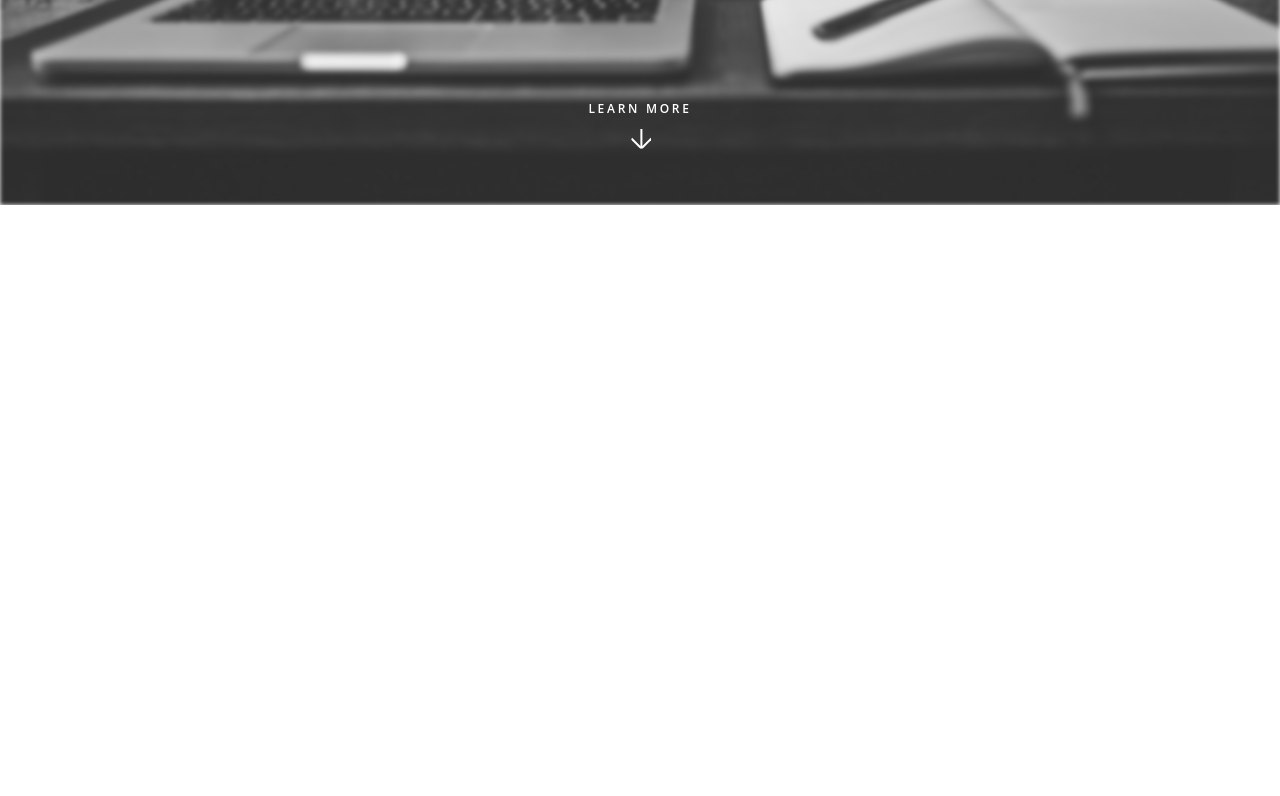
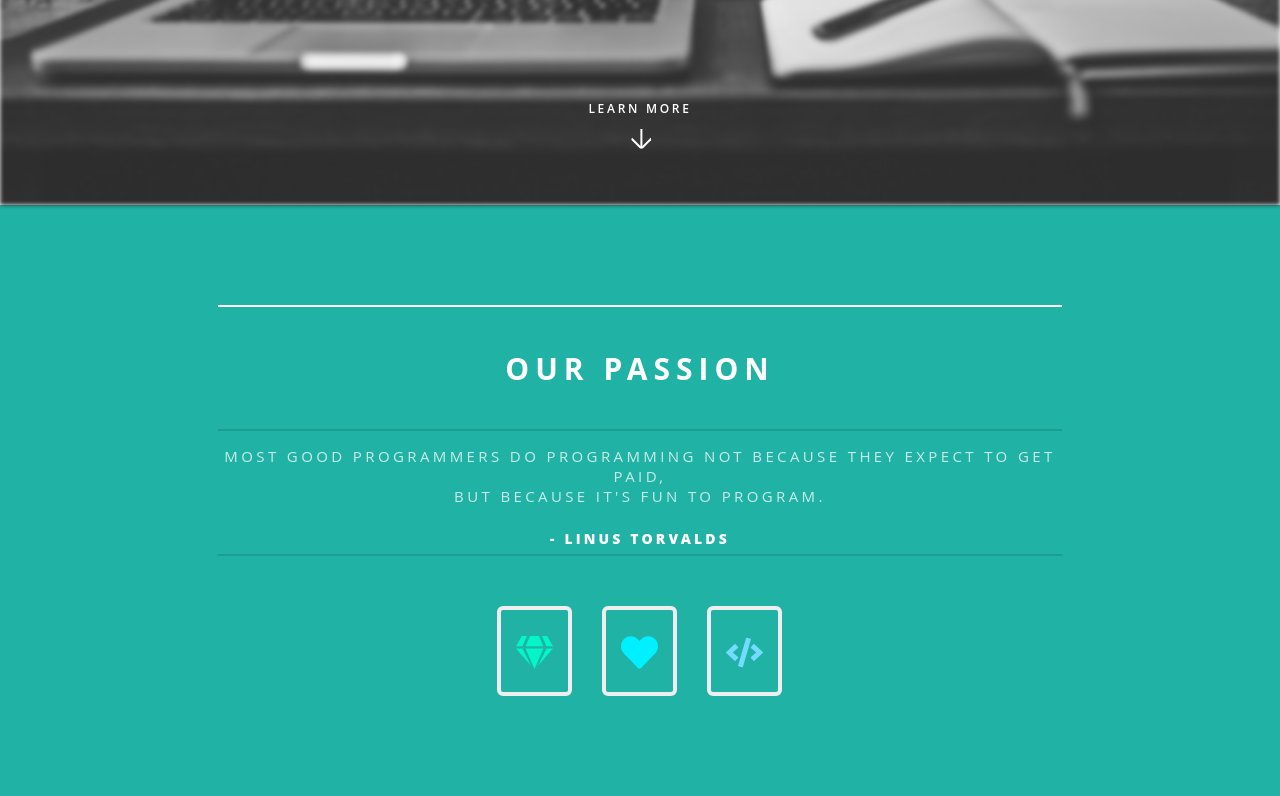
Before and after one commit to RedHoodJT1988/agencyApp, a Gatsby site: page / in a window 1280 px wide. Shown: the part 595-1391 px from the top of the page. Before the commit the page ends 800 px from the top, so only its background shows below. Built offline with nearby package versions, Linux system fonts and the light colour scheme; Gatsby itself is replaced by a stand-in of ours.

Commit message:
add second section

```diff
--- a/package.json
+++ b/package.json
@@ -14,6 +14,9 @@
     "test": "echo \"Write tests! -> https://gatsby.dev/unit-testing\" && exit 1"
   },
   "dependencies": {
+    "@fortawesome/fontawesome-svg-core": "^1.2.35",
+    "@fortawesome/free-solid-svg-icons": "^5.15.3",
+    "@fortawesome/react-fontawesome": "^0.1.14",
     "babel-plugin-styled-components": "^1.12.0",
     "gatsby": "^3.6.2",
     "gatsby-plugin-styled-components": "^4.7.0",
--- a/src/pages/index.js
+++ b/src/pages/index.js
@@ -1,9 +1,20 @@
 import React, { Component } from "react"
 import { Link } from "gatsby"
-import { Banner, TextWrapper, MoreText } from "../styles/IndexStyles"
+import {
+  Banner,
+  TextWrapper,
+  MoreText,
+  SectionTwo,
+} from "../styles/IndexStyles"
+import { FontAwesomeIcon } from "@fortawesome/react-fontawesome"
+import { library } from "@fortawesome/fontawesome-svg-core"
+import { faHeart, faCode, faGem, fas } from "@fortawesome/free-solid-svg-icons"
+
+library.add(faHeart, faCode, faGem, fas)
 
 export default () => (
-  <div style={{ position: "relative" }}>
+  <>
+    <section style={{ position: "relative" }}>
       <Banner></Banner>
       <TextWrapper>
         <div>
@@ -19,5 +30,43 @@ export default () => (
         </div>
       </TextWrapper>
       <MoreText>Learn More</MoreText>
+    </section>
+    <SectionTwo>
+      <div>
+        <h2>Our Passion</h2>
+        <p>
+          Most good programmers do programming not because they expect to get
+          paid,
+          <br />
+          but because it's fun to program.
+        </p>
+        <h5> - Linus Torvalds</h5>
+        <span>
+          <FontAwesomeIcon
+            icon="gem"
+            color="#04F5C6"
+            size="6x"
+            style={{ marginRight: "3rem" }}
+            fixedWidth
+            border
+          />
+          <FontAwesomeIcon
+            icon="heart"
+            color="#00F0FF"
+            size="6x"
+            style={{ marginRight: "3rem" }}
+            fixedWidth
+            border
+          />
+          <FontAwesomeIcon
+            icon="code"
+            color="#73DBFD"
+            size="6x"
+            fixedWidth
+            border
+          />
+        </span>
       </div>
+    </SectionTwo>
+  </>
 )
--- a/src/styles/IndexStyles.js
+++ b/src/styles/IndexStyles.js
@@ -56,4 +56,41 @@ const MoreText = styled.div`
   }
 `
 
-export { Banner, TextWrapper, MoreText }
+const SectionTwo = styled.section`
+  background-color: #21b2a6;
+  text-align: center;
+  padding: 10rem 0;
+  div {
+    width: 66%;
+    margin: 0 auto;
+  }
+  h2 {
+    font-size: 3rem;
+    padding: 1.35em 0;
+    color: #ffffff;
+    border-bottom: 2px solid #1d9c91;
+    text-transform: uppercase;
+    letter-spacing: 0.6rem;
+    margin: 0;
+  }
+  p {
+    text-transform: uppercase;
+    color: #c8ece9;
+    text-align: center;
+    letter-spacing: 0.225em;
+    font-size: 1.5rem;
+  }
+  h5 {
+    font-size: 1.4rem;
+    line-height: 2rem;
+    color: #ffffff;
+    border-bottom: 2px solid #1d9c91;
+    font-weight: 800;
+    letter-spacing: 0.225em;
+    text-transform: uppercase;
+    padding-bottom: 0.5rem;
+    margin-bottom: 5rem;
+  }
+`
+
+export { Banner, TextWrapper, MoreText, SectionTwo }
```
Also changed, not shown: 1 other file. Lines whose indentation alone changed are shown as unchanged.
